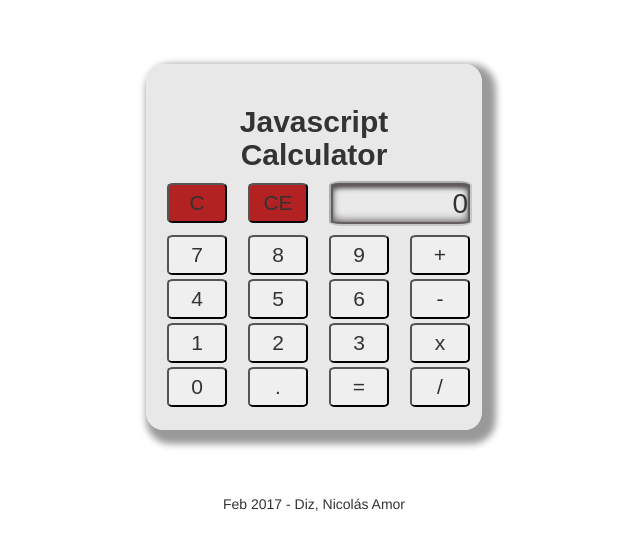
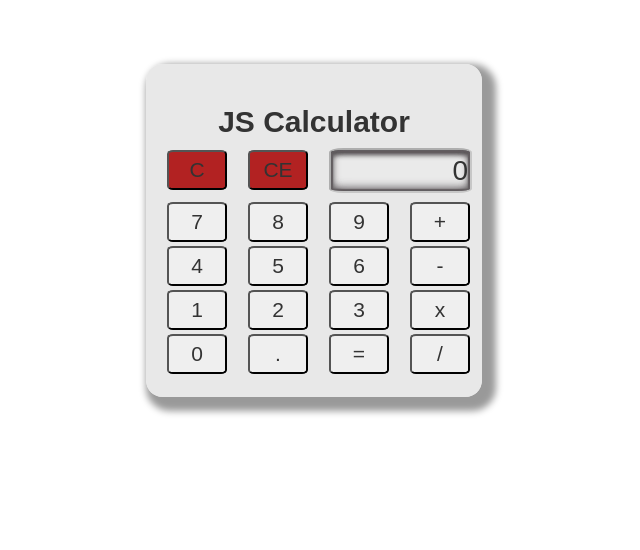
Before and after one commit to DizNicolasAmor/JavascriptCalculator, a plain HTML site: page index.html in a window 1280 px wide. Shown: the whole page, without its empty margins (326-966 px from the left). Drawn offline with nearby package versions, Linux system fonts and the light colour scheme.

Commit message:
Change title and delete footer

```diff
--- a/index.html
+++ b/index.html
@@ -24,7 +24,7 @@ This project is a challenge posed by FreeCodeCamp.
 
   <body>
     <div class="container">
-      <h2 id="title">Javascript Calculator</h2>
+      <h2 id="title">JS Calculator</h2>
 
       <div class="row">
         <div class="col-xs-3">
@@ -100,9 +100,6 @@ This project is a challenge posed by FreeCodeCamp.
 
     </div>  <!--  container -->
 
-    <footer class="text-center">Feb 2017 - Diz, Nicol&aacute;s Amor</footer>
-
-
     <!-- jQuery-->
     <script src="https://code.jquery.com/jquery-1.12.0.min.js"></script>
 
```
